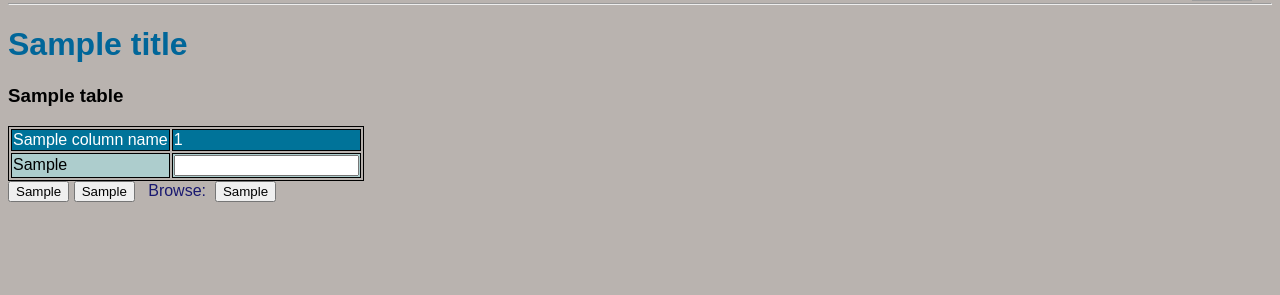
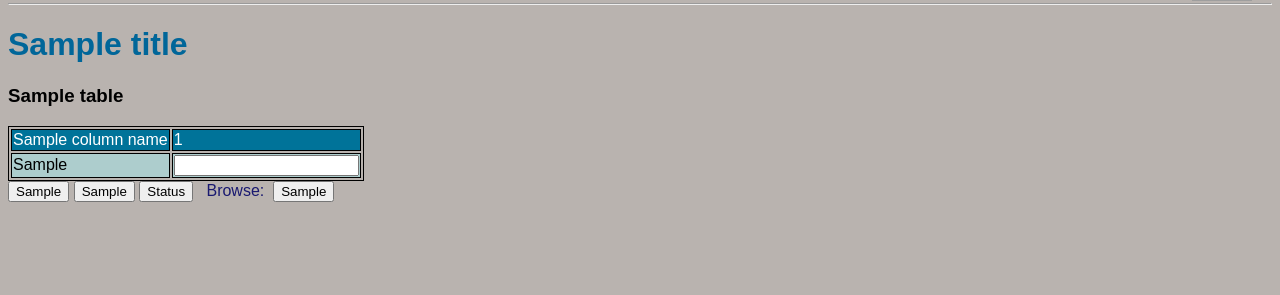
Before and after one commit to AnyLog-co/AnyLog-GUI, a Flask app: template app/templates/selection_table.html in a window 1280 px wide. Shown: the part 67-362 px from the top of the page. Run offline with Flask 2, Linux system fonts and the light colour scheme; the template is opened without the code that fills it: most values are stand-ins (such as "Sample title", 1, 10 or a date in 2020); grey boxes are pictures that could not be loaded.

```diff
--- a/app/routes.py
+++ b/app/routes.py
@@ -360,12 +360,6 @@ def deploy_report():
         # Failed to update the report
         flash("AnyLog: Failed to deploy report to %s - Error: %s" % (platform_name, err_msg))
         return redirect(('/dynamic_report'))
-
-    if 'Show' in form_info:         # use iframe
-        select_info = get_select_menu()
-        select_info["title"] = report_name
-        select_info["urls_list"] = [report_url]
-        return render_template('output_frame.html', **select_info)
 
     return redirect((report_url))       # Goto Grafana
 
@@ -844,6 +838,10 @@ def selected( selection = "" ):
             path_stat.add_entry_to_report(user_name, dbms_name, table_name, json_entry)
         return redirect(('/dynamic_report'))            # Goto delect type of report
 
+    if "Status" in selected_rows:
+        # Show rows status (using Iframe)
+        return status_view(select_info, policies)
+
 
     # organize JSON entries to display
     data_list = []
@@ -851,9 +849,16 @@ def selected( selection = "" ):
 
     select_info['text'] = data_list
 
-    # path_selection(parent_menu, id, data)      # save the path, the key and the data on the report
+    return render_template('output_tree.html', **select_info )
 
-    return render_template('output_tree.html', **select_info )
+# -----------------------------------------------------------------------------------
+# Option View - display the Status of the selected policies using Iframe
+# -----------------------------------------------------------------------------------
+def status_view(select_info, policies):
+
+
+    return render_template('output_frame.html', **select_info)
+
 
 # -----------------------------------------------------------------------------------
 # Show AnyLog Policy by ID
--- a/app/templates/output_frame.html
+++ b/app/templates/output_frame.html
@@ -4,8 +4,6 @@
 
 {% block content %}
 
-    {% for url in urls_list %}
     <iframe src="http://127.0.0.1:3000/d/_E5NK3uMz/my_report?viewPanel=1&orgId=1&from=now-2M&to=now" width="450" height="400" frameborder="10"></iframe>
-    {% endfor %}
 
  {% endblock %}
--- a/app/templates/report_deploy.html
+++ b/app/templates/report_deploy.html
@@ -136,8 +136,6 @@
     <br><br><br>
 
     <input type="submit" value="Submit" name="Submit">
-    &nbsp
-    <input type="submit" value="Show" name="Show">
 
 </form>
 
--- a/app/templates/selection_table.html
+++ b/app/templates/selection_table.html
@@ -40,6 +40,9 @@
     {% if add %}
         <!-- The "Add" button  -->
         <input type="submit" value={{add}} name=Add>
+
+        <!-- The "Status" button  -->
+        <input type="submit" value="Status" name=Status>
     {% endif %}
 
      <!-- Navigate to children  -->
```
